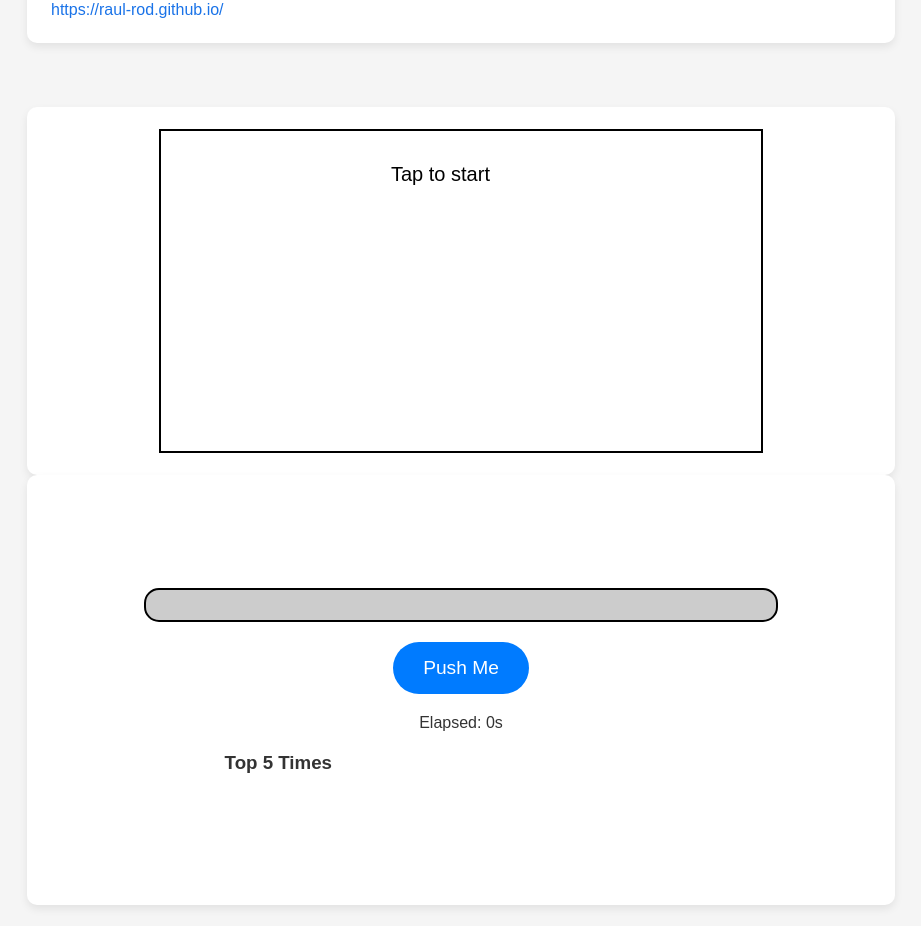
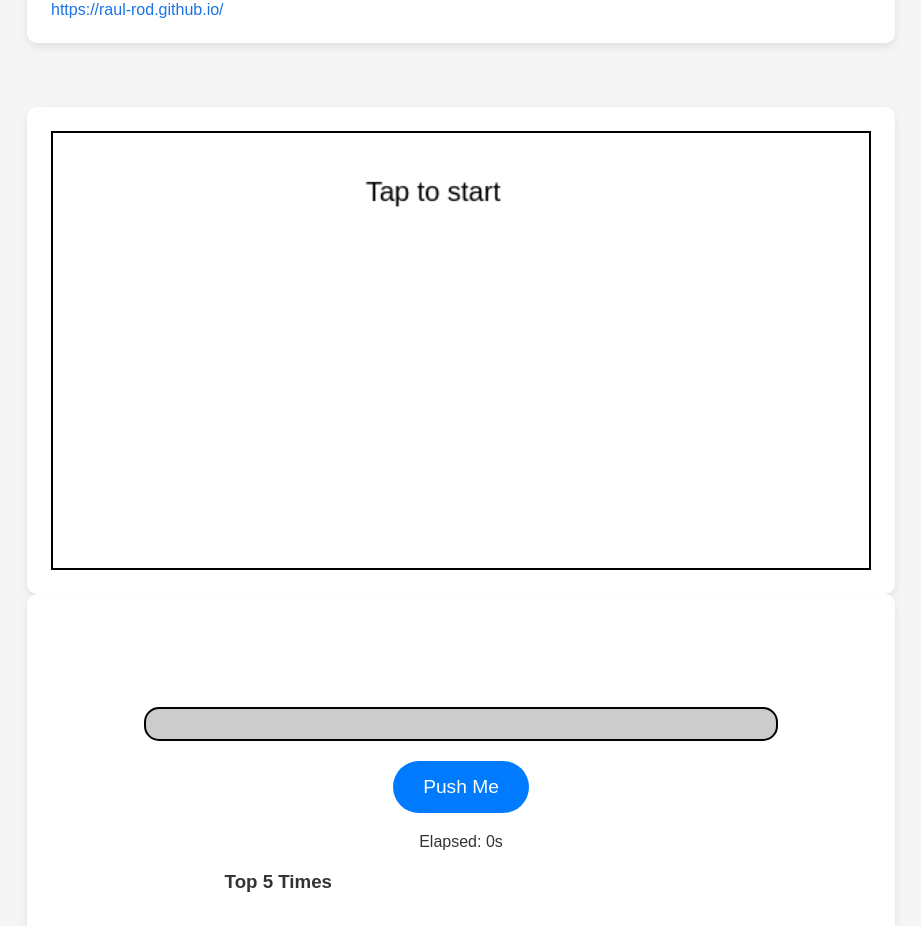
Before and after one commit to Raul-Rod/raul-rod.github.io, a React (Create React App) app: page / in a window 1280 px wide. Shown: the part 1100-2026 px from the top of the page, without its empty margins (179-1100 px from the left). Built offline with nearby package versions, Linux system fonts and the light colour scheme.

Commit message:
polished jumpGame

```diff
--- a/src/components/JumpGame.js
+++ b/src/components/JumpGame.js
@@ -129,9 +129,16 @@ const JumpGame = () => {
   // === Canvas Init ===
   useEffect(() => {
     const canvas = canvasRef.current;
-    canvas.width = 600;
-    canvas.height = GROUND_Y;
     const ctx = canvas.getContext('2d');
+
+    const WIDTH = 600;
+    const HEIGHT = GROUND_Y;
+    canvas.width = WIDTH;
+    canvas.height = HEIGHT;
+
+    ctx.setTransform(1, 0, 0, 1, 0, 0); // reset transforms
+    ctx.scale(1, 1);
+
     ctx.fillStyle = 'black';
     ctx.font = '20px sans-serif';
     ctx.fillText('Tap to start', 230, 50);
@@ -152,15 +159,27 @@ const JumpGame = () => {
     <div
       ref={containerRef}
       style={{
-        height: `${GROUND_Y}px`,
         display: 'flex',
         justifyContent: 'center',
         alignItems: 'center',
         userSelect: 'none',
         cursor: 'pointer',
+        width: '100%',
       }}
     >
-      <canvas ref={canvasRef} style={{ border: '2px solid black' }} />
+      <div
+        style={{
+          width: '100%',
+          maxWidth: '1000px',
+          aspectRatio: '15 / 8',
+          display: 'flex',
+          justifyContent: 'center',
+          alignItems: 'center',
+          border: '2px solid black',
+        }}
+      >
+        <canvas ref={canvasRef} style={{ width: '100%', height: '100%' }} />
+      </div>
     </div>
   );
 };
```
